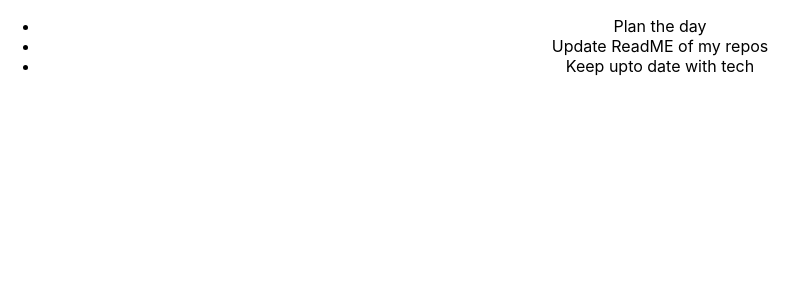
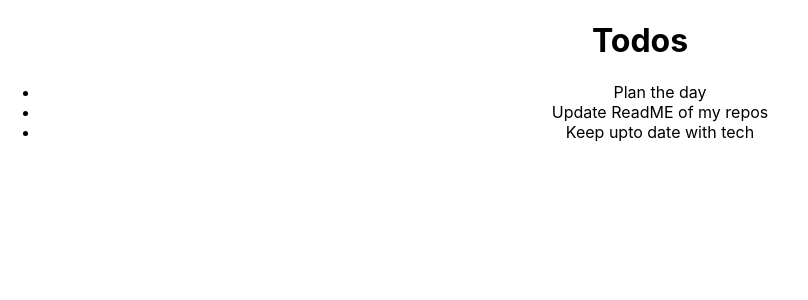
Before and after one commit to markiplagat/react-todo-app, a React (Create React App) app: page / in a window 1280 px wide. Shown: the top 300 px of the page, without its empty margins (0-808 px from the left). Built offline with nearby package versions, Linux system fonts and the light colour scheme.

Commit message:
Add Header

```diff
--- a/src/components/Header.js
+++ b/src/components/Header.js
@@ -0,0 +1,13 @@
+import React from 'react';
+
+const Header = () => {
+  return(
+    <header>
+      <h1>
+        Todos
+      </h1>
+    </header>
+  )
+}
+
+export default Header;
--- a/src/components/TodoContainer.js
+++ b/src/components/TodoContainer.js
@@ -1,5 +1,6 @@
 import React from "react";
 import TodoList from "./TodoList";
+import Header from "./Header";
 
 class TodoContainer extends React.Component {
   state = {
@@ -24,6 +25,7 @@ class TodoContainer extends React.Component {
   render() {
     return (
       <div>
+        <Header />
         <TodoList todos={this.state.todos} />
       </div>
     );
```
